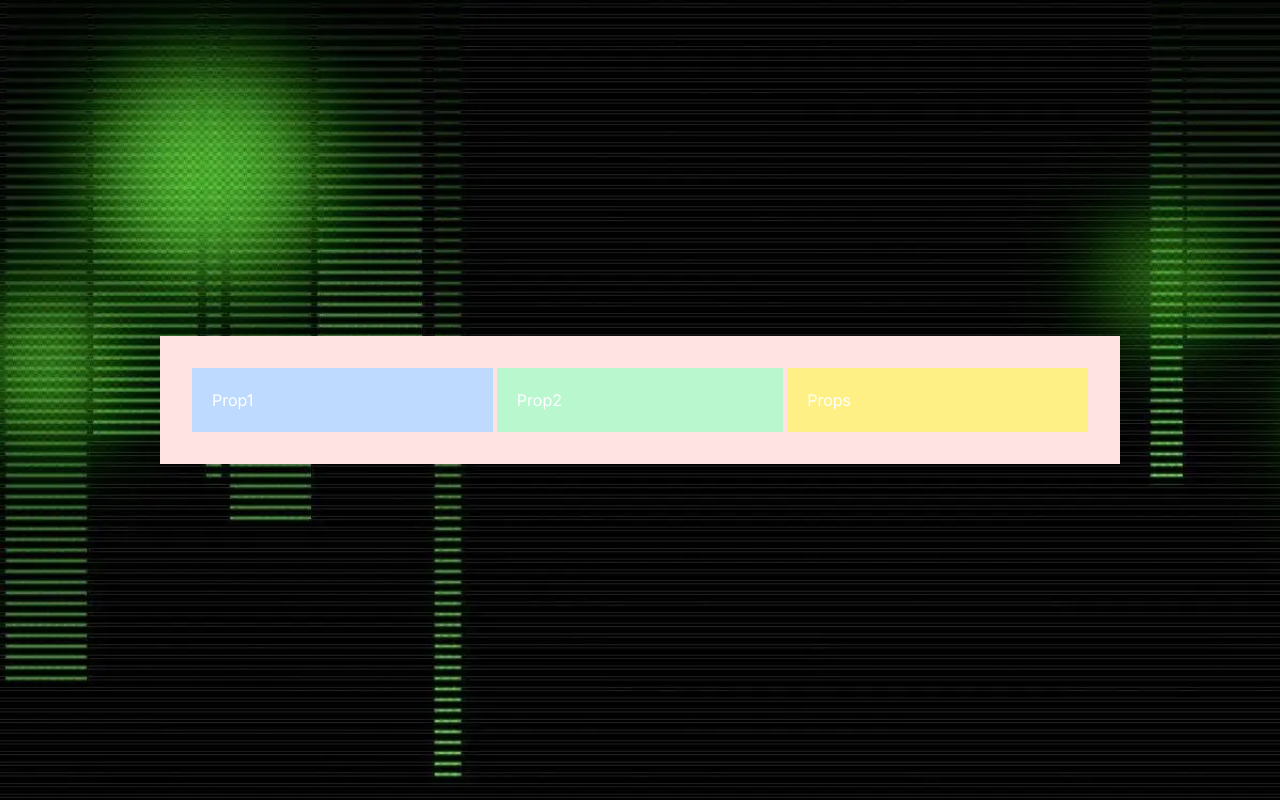
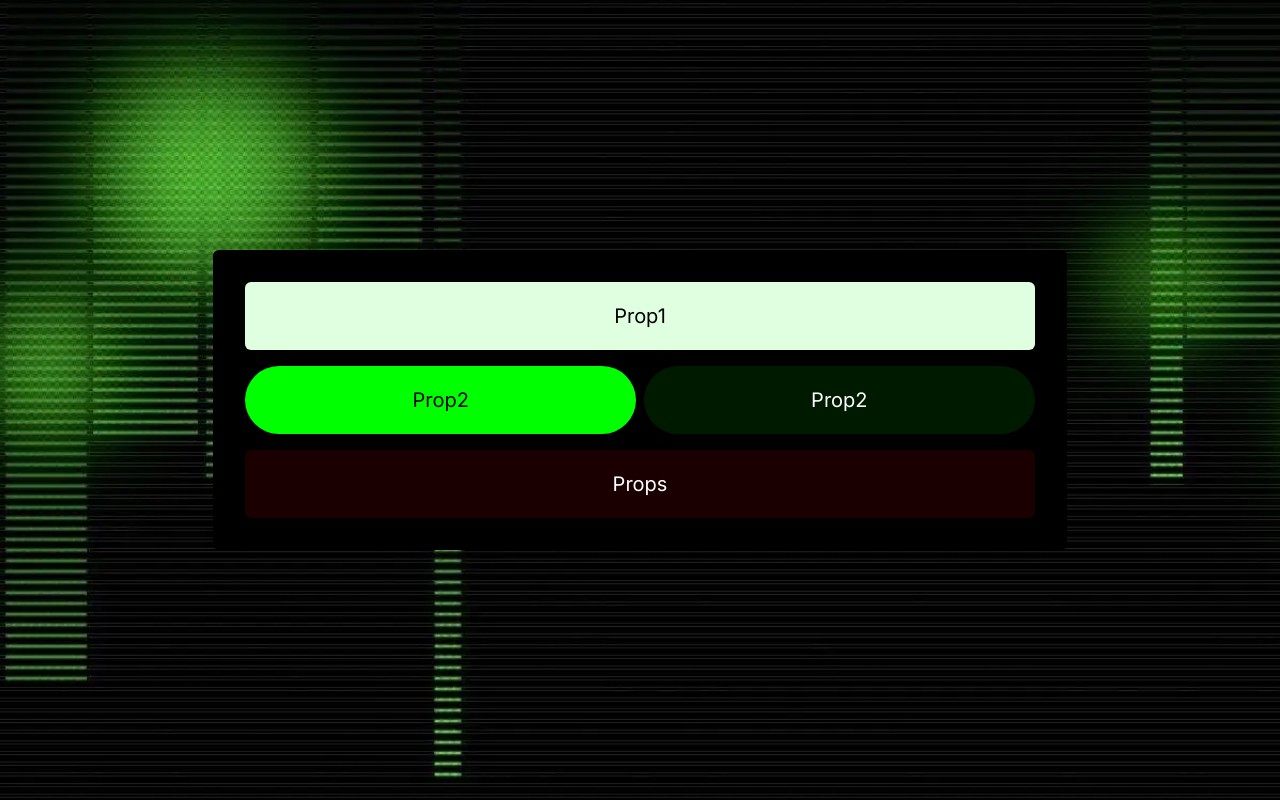
Before and after one commit to acm-ucr/cyber-website, a Next.js app: page / in a window 1280 px wide. Built offline with nearby package versions, Linux system fonts and the light colour scheme.

Commit message:
Add 4th prop box, restructure layout, apply cyber colors

```diff
--- a/src/app/page.tsx
+++ b/src/app/page.tsx
@@ -3,7 +3,12 @@ import Example from "@/components/example";
 const Home = () => {
   return (
     <div className="flex h-screen w-full items-center justify-center">
-      <Example text1="Prop1" text2="Prop2" text3="Props"></Example>
+      <Example
+        text1="Prop1"
+        text2="Prop2"
+        text3="Props"
+        text4="Prop2"
+      ></Example>
     </div>
   );
 };
--- a/src/components/example.tsx
+++ b/src/components/example.tsx
@@ -1,15 +1,28 @@
-const Example = (props: { text1: string; text2: string; text3: string }) => {
+const Example = (props: {
+  text1: string;
+  text2: string;
+  text3: string;
+  text4: string;
+}) => {
   return (
-    <div className="flex w-3/4 items-center gap-1 justify-self-center bg-red-100 p-8">
-      <div className="w-1/2 bg-blue-200 p-5 text-left">{props.text1}</div>
-
-      <div className="flex w-1/2 flex-row gap-1">
-        <div className="w-full bg-green-200 p-5 text-left">{props.text2}</div>
+    <div className="flex w-2/3 flex-col items-center gap-4 justify-self-center rounded-md bg-black p-8">
+      <div className="bg-cyber-lightgreen w-full rounded-md p-5 text-center text-xl text-black">
+        {props.text1}
       </div>
 
-      <div className="w-1/2 bg-yellow-200 p-5">{props.text3}</div>
+      <div className="flex w-full flex-row gap-2">
+        <div className="bg-cyber-neongreen w-1/2 rounded-full p-5 text-center text-xl text-black">
+          {props.text2}
+        </div>
+        <div className="bg-cyber-darkgreen w-1/2 rounded-full p-5 text-center text-xl text-white">
+          {props.text4}
+        </div>
+      </div>
+
+      <div className="bg-cyber-darkred w-full rounded-md p-5 text-center text-xl text-white">
+        {props.text3}
+      </div>
     </div>
   );
 };
-
 export default Example;
```
